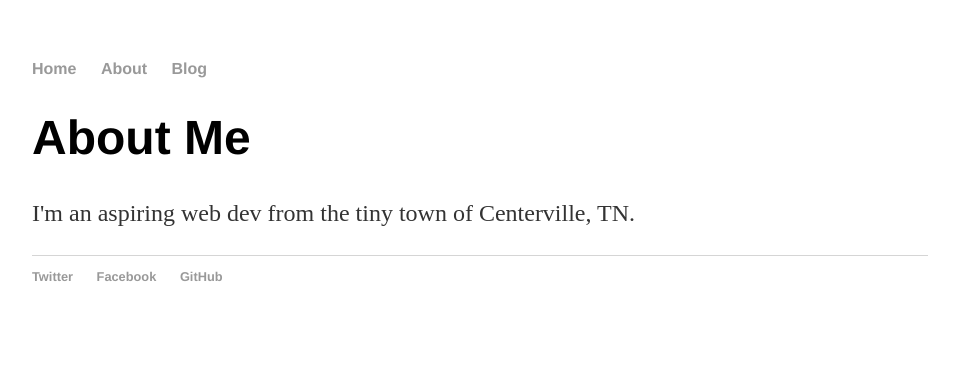
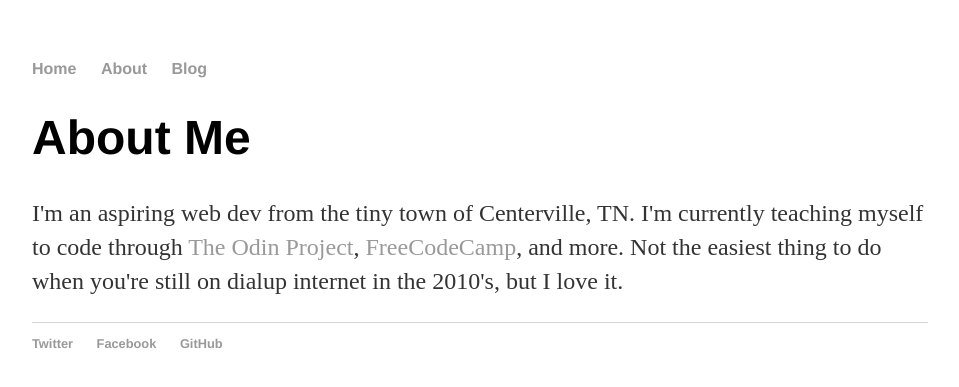
Before and after one commit to morrisa-n/morrisa-n.github.io, a Jekyll site: the page built from about/index.html, in a window 1280 px wide. Shown: the top 387 px of the page, without its empty margins (160-1119 px from the left). Built offline with Jekyll 4.4.1, drawn with Linux system fonts in a browser that asks for light colours.

Commit message:
Added to About

```diff
--- a/about/index.html
+++ b/about/index.html
@@ -2,4 +2,4 @@
 layout: default
 ---
 <h1>About Me</h1>
-<p>I'm an aspiring web dev from the tiny town of Centerville, TN.</p>
+<p>I'm an aspiring web dev from the tiny town of Centerville, TN. I'm currently teaching myself to code through <a href="https://www.theodinproject.com">The Odin Project</a>, <a href="http://www.freecodecamp.org">FreeCodeCamp</a>, and more. Not the easiest thing to do when you're still on dialup internet in the 2010's, but I love it.</p>
```
